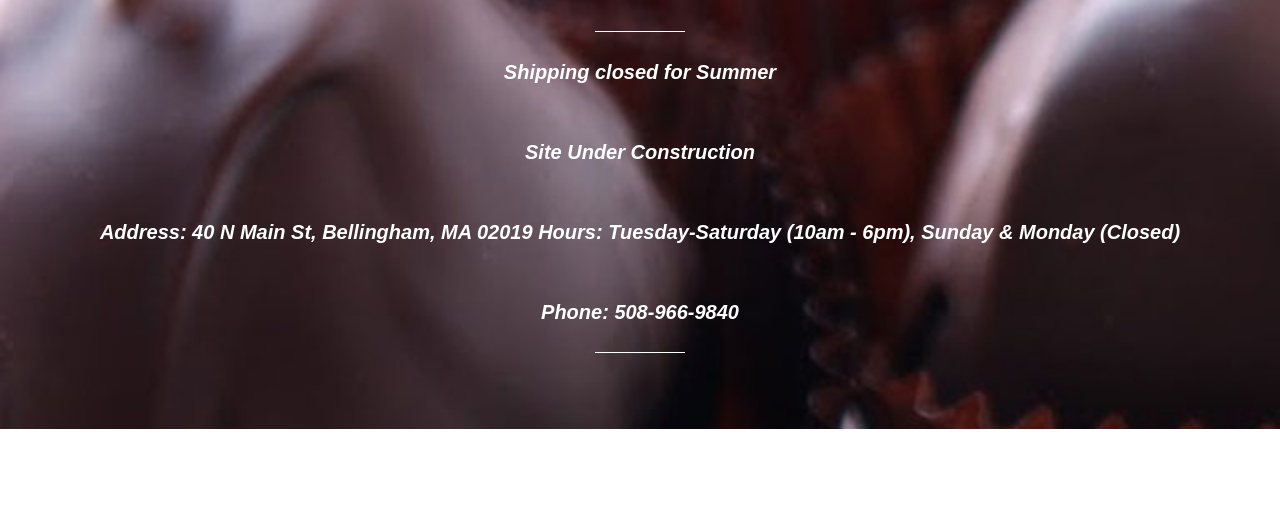
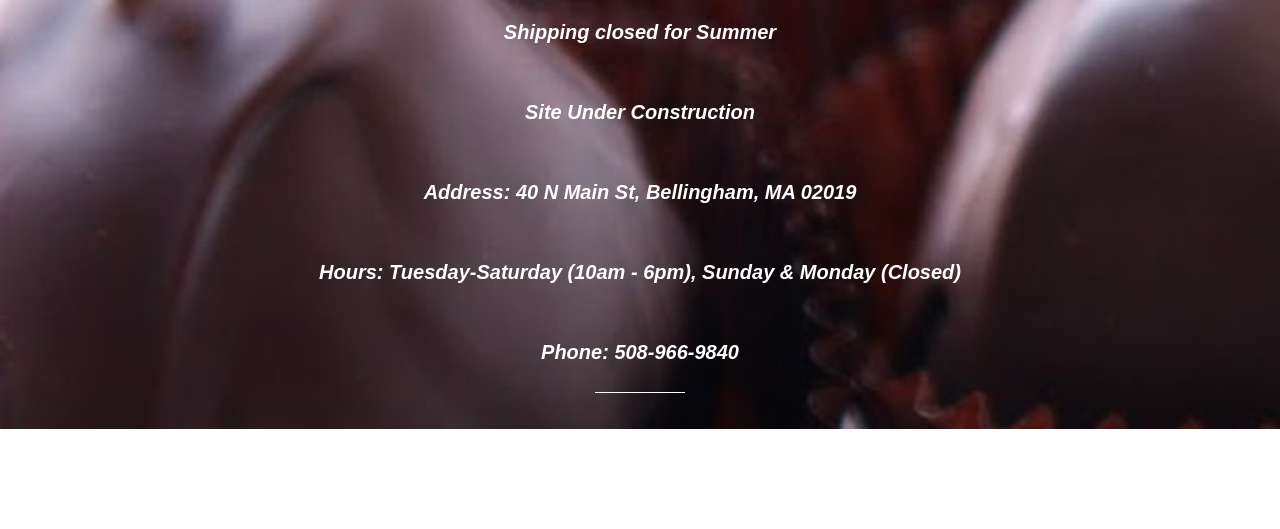
Before and after one commit to devkmsg/pandolfischocolates.com, a plain HTML site: page index.html in a window 1280 px wide. Shown: the part 271-800 px from the top of the page. Drawn offline with Linux system fonts and the light colour scheme.

Commit message:
Update index.html

```diff
--- a/index.html
+++ b/index.html
@@ -19,7 +19,7 @@
                 <p><b>
                     Shipping closed for Summer<br />
                     Site Under Construction<br />
-                    Address: 40 N Main St, Bellingham, MA 02019
+                    Address: 40 N Main St, Bellingham, MA 02019<br />
                     Hours: Tuesday-Saturday (10am - 6pm), Sunday & Monday (Closed)<br />
                     Phone: 508-966-9840
                 </b></p>
```
